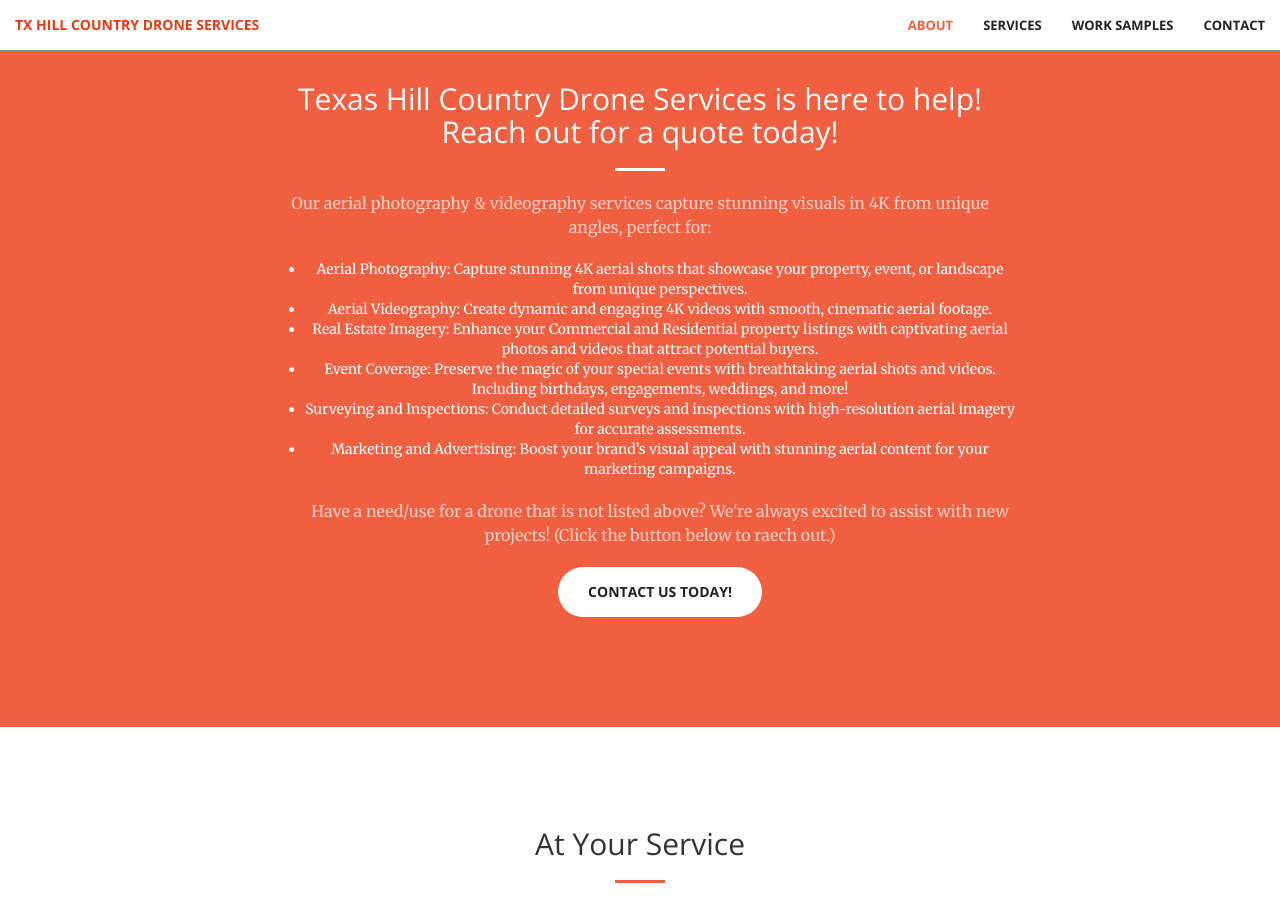
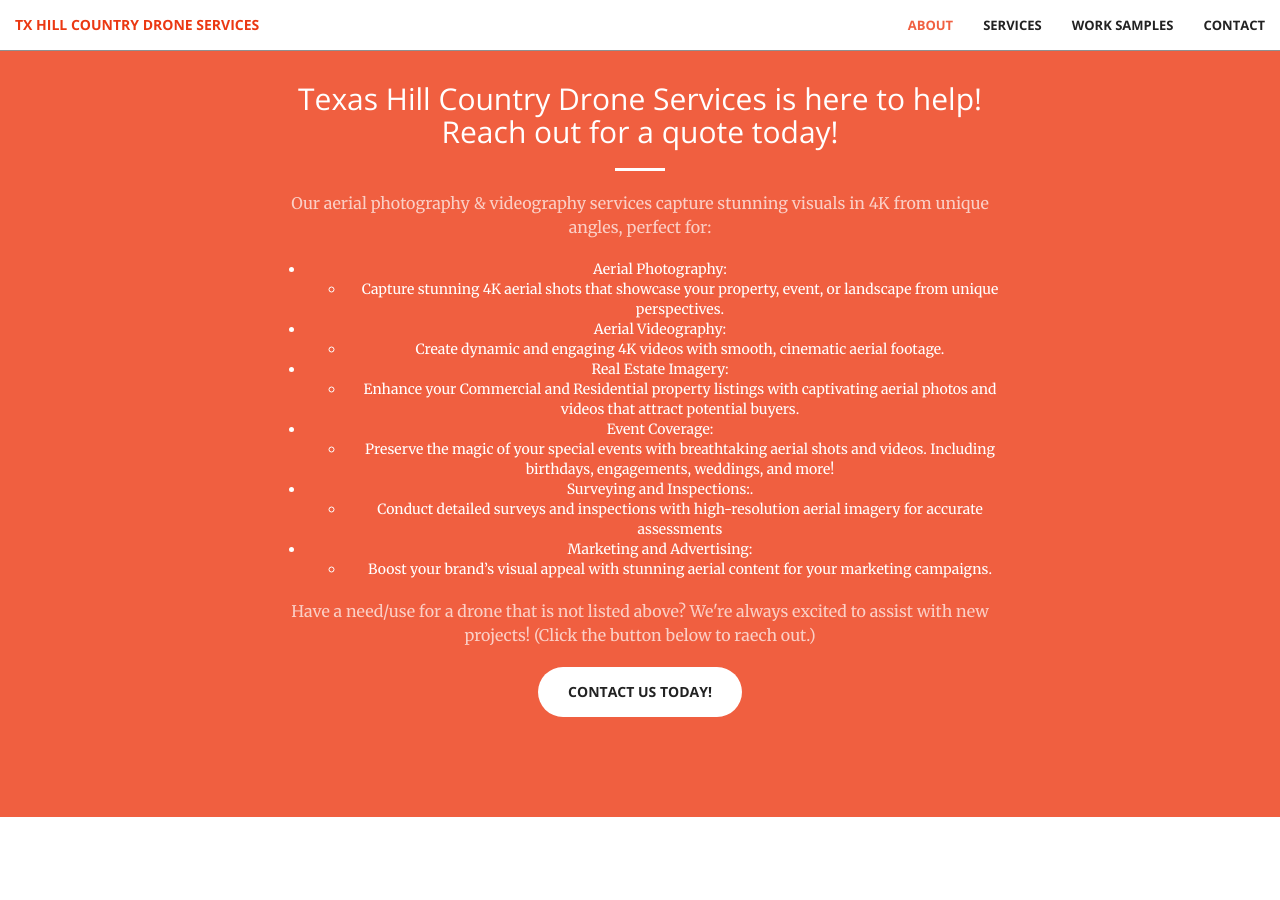
Before and after one commit to thcdroneservices/thcdroneservices.github.io, a Jekyll site: the page built from index.html, in a window 1280 px wide and 900 px high, scrolled down 918 px. Built offline with Jekyll 4.4.1, drawn with Linux system fonts in a browser that asks for light colours.

Commit message:
CTA updates

```diff
--- a/_includes/call-to-action.html
+++ b/_includes/call-to-action.html
@@ -6,12 +6,31 @@
                 <hr class="light">
                 <p class="text-faded">Our aerial photography & videography services capture stunning visuals in 4K from unique angles, perfect for:
                     <ul>
-                        <li>Aerial Photography: Capture stunning 4K aerial shots that showcase your property, event, or landscape from unique perspectives.</li>
-                        <li>Aerial Videography: Create dynamic and engaging 4K videos with smooth, cinematic aerial footage.</li>
-                        <li>Real Estate Imagery: Enhance your Commercial and Residential property listings with captivating aerial photos and videos that attract potential buyers.</li>
-                        <li>Event Coverage: Preserve the magic of your special events with breathtaking aerial shots and videos. Including birthdays, engagements, weddings, and more!</li>
-                        <li>Surveying and Inspections: Conduct detailed surveys and inspections with high-resolution aerial imagery for accurate assessments.</li>
-                        <li>Marketing and Advertising: Boost your brand’s visual appeal with stunning aerial content for your marketing campaigns.</li>
+                        <li>Aerial Photography:</li>
+                            <ul>
+                                <li>Capture stunning 4K aerial shots that showcase your property, event, or landscape from unique perspectives.</li>
+                            </ul>
+                        <li>Aerial Videography:</li>
+                            <ul>
+                                <li>Create dynamic and engaging 4K videos with smooth, cinematic aerial footage.</li>
+                            </ul>
+                        <li>Real Estate Imagery:</li>
+                            <ul>
+                                <li>Enhance your Commercial and Residential property listings with captivating aerial photos and videos that attract potential buyers.</li>
+                            </ul>
+                        <li>Event Coverage:</li>
+                            <ul>
+                                <li>Preserve the magic of your special events with breathtaking aerial shots and videos. Including birthdays, engagements, weddings, and more!</li>
+                            </ul>
+                        <li>Surveying and Inspections:.</li>
+                            <ul>
+                                <li>Conduct detailed surveys and inspections with high-resolution aerial imagery for accurate assessments</li>
+                            </ul>
+                        <li>Marketing and Advertising:</li>
+                            <ul>
+                                <li>Boost your brand’s visual appeal with stunning aerial content for your marketing campaigns.</li>
+                            </ul>
+                    </ul>
                 </p>
                 <p class="text-faded">Have a need/use for a drone that is not listed above? We're always excited to assist with new projects! (Click the button below to raech out.)</p>
                 <a href="#" class="btn btn-default btn-xl">Contact Us Today!</a>
```
